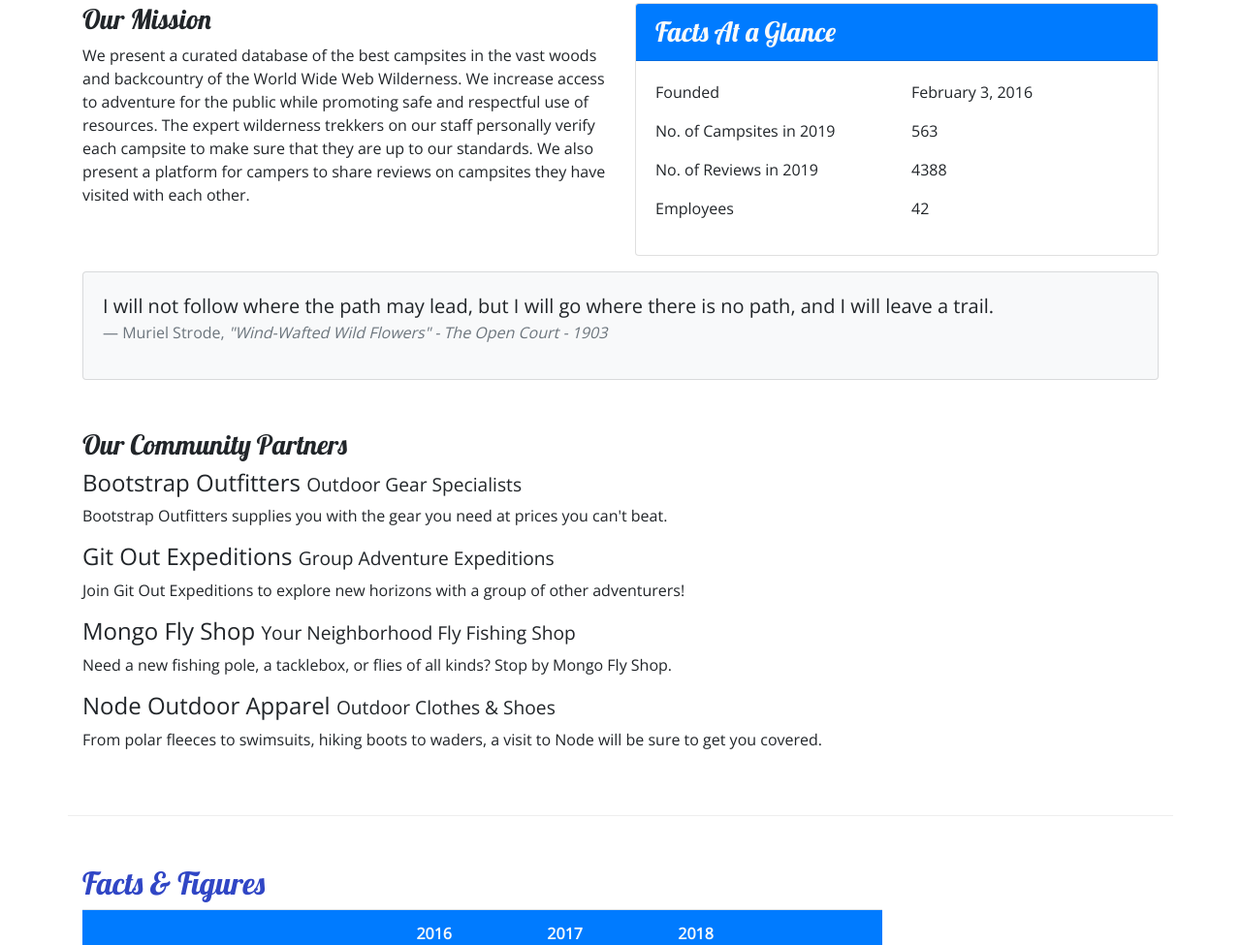
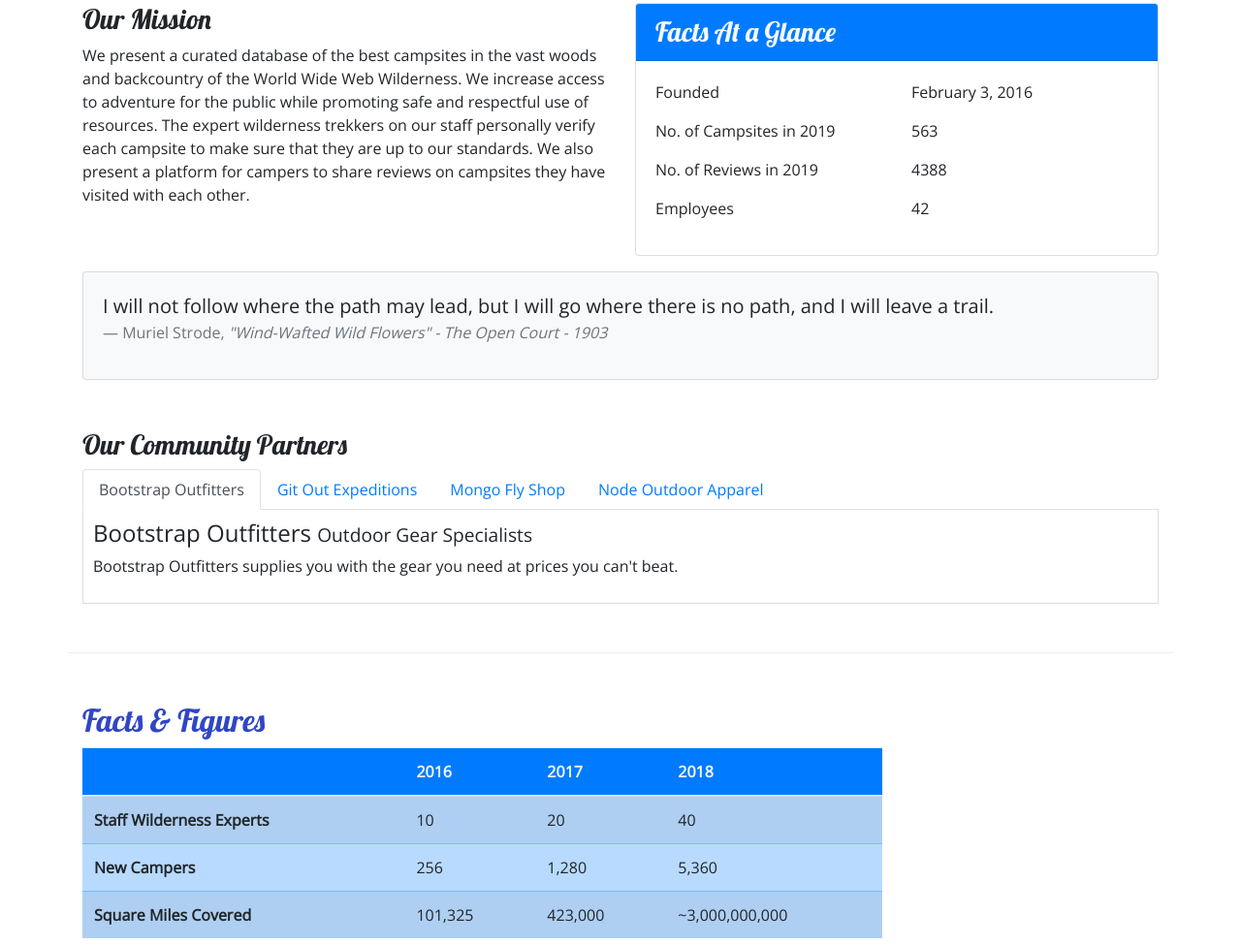
Before and after one commit to illfriday/NuCampSite, a website: page aboutus.html in a window 1280 px wide. Shown: the part 352-1327 px from the top of the page at 97% size. Drawn offline with nearby package versions, Linux system fonts and the light colour scheme.

Commit message:
add tabs to aboutus

```diff
--- a/aboutus.html
+++ b/aboutus.html
@@ -102,13 +102,30 @@
       <div class="row row-content">
         <div class="col ">
           <h3>Our Community Partners</h3>
+          <ul class="nav nav-tabs">
+            <li class="nav-item"><a href="#bootstrap" class="nav-link active" role="tab" data-toggle="tab">Bootstrap Outfitters</a></li>
+            <li class="nav-item"><a href="#git" class="nav-link" role="tab" data-toggle="tab">Git Out Expeditions</a></li>
+            <li class="nav-item"><a href="#mongo" class="nav-link" role="tab" data-toggle="tab">Mongo Fly Shop</a></li>
+            <li class="nav-item"><a href="#node" class="nav-link" role="tab" data-toggle="tab">Node Outdoor Apparel</a></li>
+          </ul>
+          <div class="tab-content">
+            <div role="tabpanel" class="tab-pane fade show active" id="bootstrap">
               <h4>Bootstrap Outfitters <small>Outdoor Gear Specialists</small></h4>
               <p class="d-none d-sm-block">Bootstrap Outfitters supplies you with the gear you need at prices you can't beat.</p>
+            </div>
+            <div role="tabpanel" class="tab-pane fade " id="git">
               <h4>Git Out Expeditions <small>Group Adventure Expeditions</small></h4>
               <p class="d-none d-sm-block">Join Git Out Expeditions to explore new horizons with a group of other adventurers!</p>
+            </div>
+            <div role="tabpanel" class="tab-pane fade " id="mongo">
               <h4>Mongo Fly Shop <small>Your Neighborhood Fly Fishing Shop</small></h4>
-          <p class="d-none d-sm-block">Need a new fishing pole, a tacklebox, or flies of all kinds? Stop by Mongo Fly Shop.</p>  <h4>Node Outdoor Apparel <small>Outdoor Clothes & Shoes</small></h4>
+              <p class="d-none d-sm-block">Need a new fishing pole, a tacklebox, or flies of all kinds? Stop by Mongo Fly Shop.</p>
+            </div>
+            <div role="tabpanel" class="tab-pane fade " id="git">
+              <h4>Node Outdoor Apparel <small>Outdoor Clothes & Shoes</small></h4>
               <p class="d-none d-sm-block">From polar fleeces to swimsuits, hiking boots to waders, a visit to Node will be sure to get you covered.</p>
+            </div>
+          </div>
         </div>
       </div>
 
--- a/css/styles.css
+++ b/css/styles.css
@@ -34,3 +34,9 @@ header h2 {
 .navbar{
   background-color: #901CAD;
 }
+
+.tab-content {
+  border: 1px solid #DDD;
+  border-top: none;
+  padding: 10px;
+}
```
Lines whose indentation alone changed are shown as unchanged.
